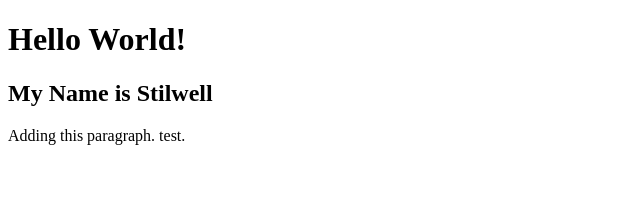
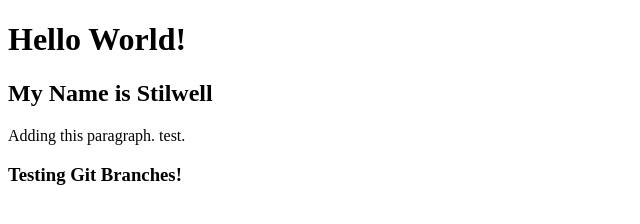
Before and after one commit to Stilwelll/CT_first_repo, a plain HTML site: page index.html in a window 1280 px wide. Shown: the whole page, without its empty margins (0-640 px from the left). Drawn offline with Linux system fonts and the light colour scheme.

Commit message:
Added h3

```diff
--- a/index.html
+++ b/index.html
@@ -12,6 +12,7 @@
     <h1>Hello World!</h1>
     <h2>My Name is Stilwell</h2>
     <p>Adding this paragraph. test.</p>
+    <h3>Testing Git Branches!</h3>
 </body>
 
 </html>
```
